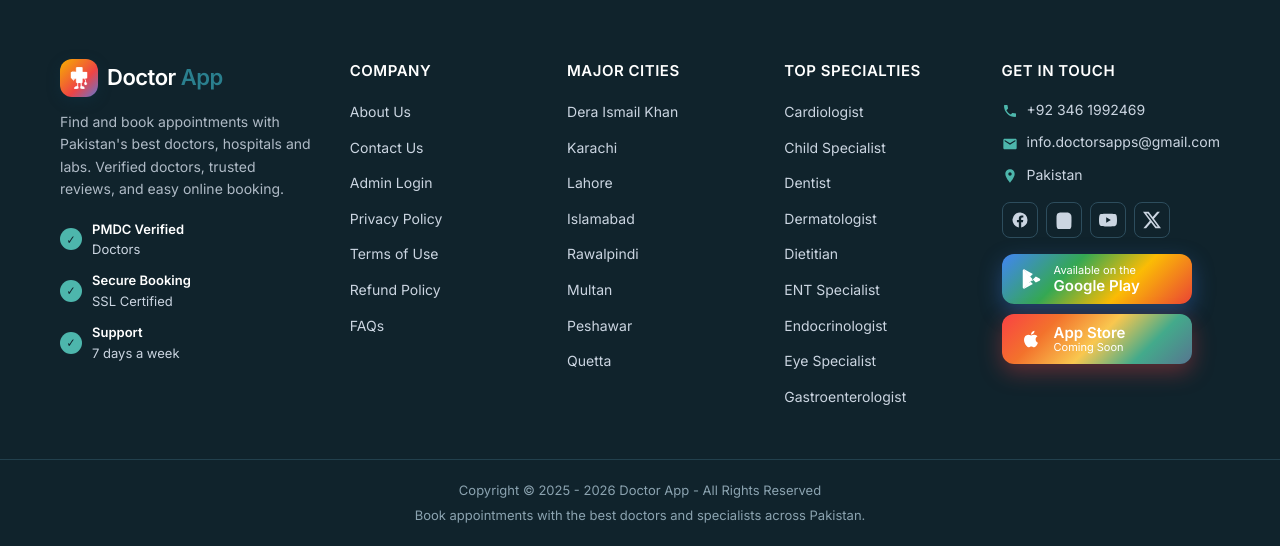
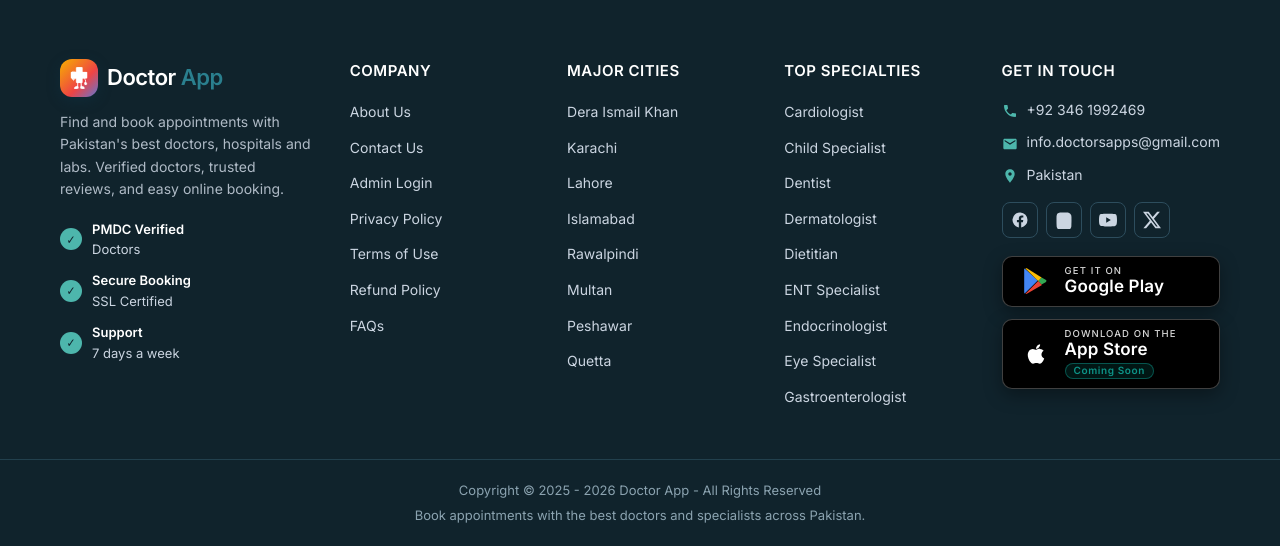
Before and after one commit to Arslan10899/Doctor-App, a Flask app: page /auth in a window 1280 px wide. Shown: the part 714-1260 px from the top of the page. Run offline with Flask 3, Linux system fonts and the light colour scheme; data comes from the database, SQL or seed files in the repository.

Commit message:
Footer: official-style store badges (black, colored logos, Coming Soon pill)

```diff
--- a/static/css/style.css
+++ b/static/css/style.css
@@ -1156,23 +1156,46 @@ animation: none;
 .store-badge-light { background: #fff; color: #0f172a; border: 1px solid #d1d5db; }
 
 /* Colorful store badges */
-.store-badge { min-width: 190px; justify-content: flex-start; }
-.store-google {
-    background: linear-gradient(135deg, #4285F4, #34A853 35%, #FBBC05 65%, #EA4335);
+.store-badges { display: flex; flex-direction: column; gap: 12px; margin-top: 18px; }
+.store-pro {
+    min-width: 200px;
+    width: 100%;
+    max-width: 230px;
+    padding: 9px 18px;
+    background: #000;
+    border: 1px solid rgba(255,255,255,.25);
+    border-radius: 10px;
     color: #fff;
-    border: none;
-    box-shadow: 0 8px 22px rgba(66, 133, 244, .35);
-}
-.store-google .badge-icon { color: #fff; }
-.store-google:hover { box-shadow: 0 14px 32px rgba(234, 67, 53, .4); }
-.store-apple {
-    background: linear-gradient(135deg, #f94144, #f3722c 25%, #f9c74f 50%, #43aa8b 75%, #577590);
-    color: #fff;
-    border: none;
-    box-shadow: 0 8px 22px rgba(249, 65, 68, .35);
-}
-.store-apple .badge-icon { color: #fff; }
-.store-apple:hover { box-shadow: 0 14px 32px rgba(87, 117, 144, .45); }
+    gap: 14px;
+    justify-content: flex-start;
+    box-shadow: 0 6px 18px rgba(0,0,0,.35);
+    cursor: pointer;
+}
+.store-pro .badge-icon { width: 30px; height: 30px; }
+.store-pro .badge-text { display: flex; flex-direction: column; line-height: 1.15; }
+.store-pro .badge-text small { font-size: 9.5px; letter-spacing: .12em; text-transform: uppercase; opacity: .85; font-weight: 500; }
+.store-pro .badge-text strong { font-size: 17px; font-weight: 700; letter-spacing: .01em; }
+.store-pro .badge-text .coming-soon {
+    font-style: normal;
+    font-size: 10px;
+    font-weight: 700;
+    letter-spacing: .06em;
+    color: #0d9488;
+    background: rgba(13,148,136,.15);
+    border: 1px solid rgba(13,148,136,.5);
+    border-radius: 999px;
+    padding: 1px 8px;
+    margin-top: 4px;
+    width: fit-content;
+}
+.store-pro:hover {
+    transform: translateY(-3px);
+    box-shadow: 0 12px 28px rgba(0,0,0,.45);
+    border-color: rgba(255,255,255,.5);
+}
+a.store-google:hover { border-color: #4285F4; box-shadow: 0 12px 28px rgba(66,133,244,.4); }
+span.store-apple { cursor: default; }
+span.store-apple:hover { transform: none; border-color: rgba(255,255,255,.35); box-shadow: 0 6px 18px rgba(0,0,0,.35); }
 
 /* Colorful app icon (footer logo) */
 .footer-logo .logo-icon {
--- a/templates/base.html
+++ b/templates/base.html
@@ -151,24 +151,27 @@
                         <a href="#" aria-label="YouTube"><svg viewBox="0 0 24 24" width="18" height="18" fill="currentColor"><path d="M23.5 6.2a3 3 0 0 0-2.1-2.1C19.5 3.5 12 3.5 12 3.5s-7.5 0-9.4.6A3 3 0 0 0 .5 6.2C0 8.1 0 12 0 12s0 3.9.5 5.8a3 3 0 0 0 2.1 2.1c1.9.6 9.4.6 9.4.6s7.5 0 9.4-.6a3 3 0 0 0 2.1-2.1c.5-1.9.5-5.8.5-5.8s0-3.9-.5-5.8zM9.6 15.6V8.4l6.2 3.6-6.2 3.6z"/></svg></a>
                         <a href="#" aria-label="Twitter"><svg viewBox="0 0 24 24" width="18" height="18" fill="currentColor"><path d="M18.9 1.15h3.68l-8.04 9.19L24 22.85h-7.41l-5.8-7.58-6.64 7.58H.47l8.6-9.83L0 1.15h7.59l5.24 6.93 6.07-6.93zm-1.29 19.5h2.04L6.49 3.24H4.3l13.31 17.41z"/></svg></a>
                     </div>
-                    <a class="store-badge store-badge-dark store-google" style="margin-top:16px;" href="https://play.google.com/store/apps/details?id=com.nexusappstech.doctorapp" target="_blank" rel="noopener">
+                    <div class="store-badges">
+                        <a class="store-badge store-pro store-google" href="https://play.google.com/store/apps/details?id=com.nexusappstech.doctorapp" target="_blank" rel="noopener">
                             <span class="badge-icon">
-                            <svg xmlns="http://www.w3.org/2000/svg" width="22" height="22" viewBox="0 0 24 24" fill="currentColor"><path d="M3.6 1.7c-.35.26-.6.74-.6 1.35v17.9c0 .61.25 1.09.6 1.35l.08.04 9.95-10.2v-.18L3.68 1.66h-.08z"/><path d="M17.24 15.92l-3.21-3.27v-.18l3.21-3.27 4.03 2.3c1.15.66 1.15 1.73 0 2.39l-4.03 2.03z"/><path d="M14.03 12.47l-3.23 3.27-4.7-2.61V11.1l4.7-.02 3.23 3.27zM3.68 22.34c.35.26.82.36 1.34.06l9.01-4.83-3.23-3.27-7.12 8.04zM3.68 1.66l7.12 8.04 3.23-3.27-9.01-4.83c-.52-.3-.99-.2-1.34.06z"/></svg>
+                                <svg xmlns="http://www.w3.org/2000/svg" width="26" height="26" viewBox="0 0 512 512"><path fill="#4285F4" d="M32.4 10.2C26.8 14.3 23 21.2 23 30.3v451.4c0 9.1 3.8 16 9.4 20.1l.6.4 253.4-253.4v-5.9L33 9.8l-.6.4z"/><path fill="#34A853" d="M365.4 326.6l-66.6-66.6v-5.9l66.6-66.6.8.4 79.2 45.1c22.5 12.8 22.5 33.8 0 46.7l-79.2 45.1-.8.8z"/><path fill="#EA4335" d="M366.2 326.2L299.6 256 47.6 505.5c7.5 5.5 17.6 6.2 27.7 1.9l290.9-166.2"/><path fill="#FBBC04" d="M366.2 185.8L75.3 5.6C65.2 1.3 55.1 2 47.6 7.5L299.6 256l66.6-70.2z"/></svg>
                             </span>
-                        <span>
-                            <small>Available on the</small>
+                            <span class="badge-text">
+                                <small>GET IT ON</small>
                                 <strong>Google Play</strong>
                             </span>
                         </a>
-                    <a class="store-badge store-badge-dark store-apple" style="margin-top:10px;cursor:default;" href="#" onclick="return false;">
+                        <span class="store-badge store-pro store-apple">
                             <span class="badge-icon">
-                            <svg xmlns="http://www.w3.org/2000/svg" width="22" height="22" viewBox="0 0 24 24" fill="currentColor"><path d="M17.05 20.28c-.98.95-2.05.8-3.08.35-1.09-.46-2.09-.48-3.24 0-1.44.62-2.2.44-3.06-.35C2.79 15.25 3.51 7.59 9.05 7.31c1.35.07 2.29.74 3.08.8 1.18-.24 2.31-.93 3.57-.84 1.51.12 2.65.72 3.4 1.8-3.12 1.87-2.38 5.98.48 7.13-.57 1.5-1.31 2.99-2.53 4.08zM12.03 7.25c-.15-2.23 1.66-4.07 3.74-4.25.29 2.58-2.34 4.5-3.74 4.25z"/></svg>
+                                <svg xmlns="http://www.w3.org/2000/svg" width="26" height="26" viewBox="0 0 24 24" fill="currentColor"><path d="M17.05 20.28c-.98.95-2.05.8-3.08.35-1.09-.46-2.09-.48-3.24 0-1.44.62-2.2.44-3.06-.35C2.79 15.25 3.51 7.59 9.05 7.31c1.35.07 2.29.74 3.08.8 1.18-.24 2.31-.93 3.57-.84 1.51.12 2.65.72 3.4 1.8-3.12 1.87-2.38 5.98.48 7.13-.57 1.5-1.31 2.99-2.53 4.08zM12.03 7.25c-.15-2.23 1.66-4.07 3.74-4.25.29 2.58-2.34 4.5-3.74 4.25z"/></svg>
                             </span>
-                        <span>
+                            <span class="badge-text">
+                                <small>Download on the</small>
                                 <strong>App Store</strong>
-                            <small>Coming Soon</small>
+                                <em class="coming-soon">Coming Soon</em>
                             </span>
-                    </a>
+                        </span>
+                    </div>
                 </div>
                 </div>
             </div>
```
Lines whose indentation alone changed are shown as unchanged.
